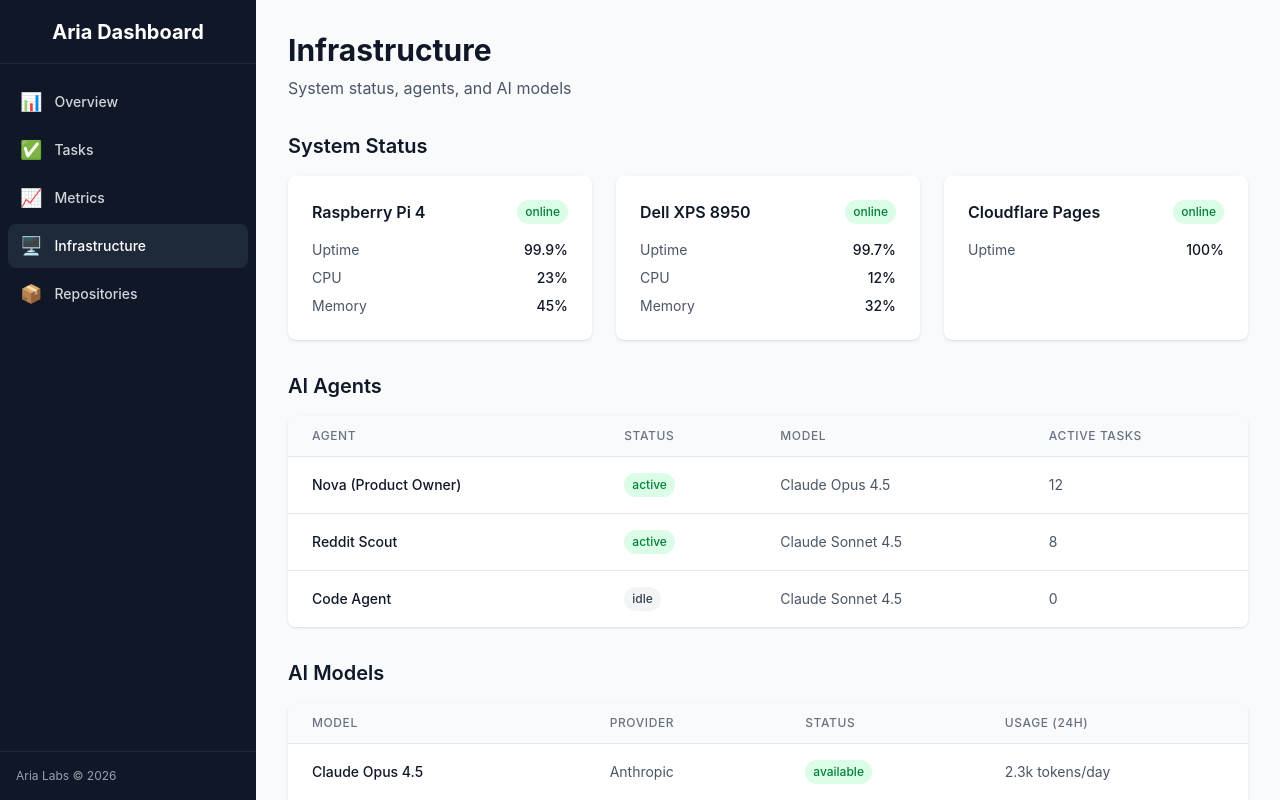
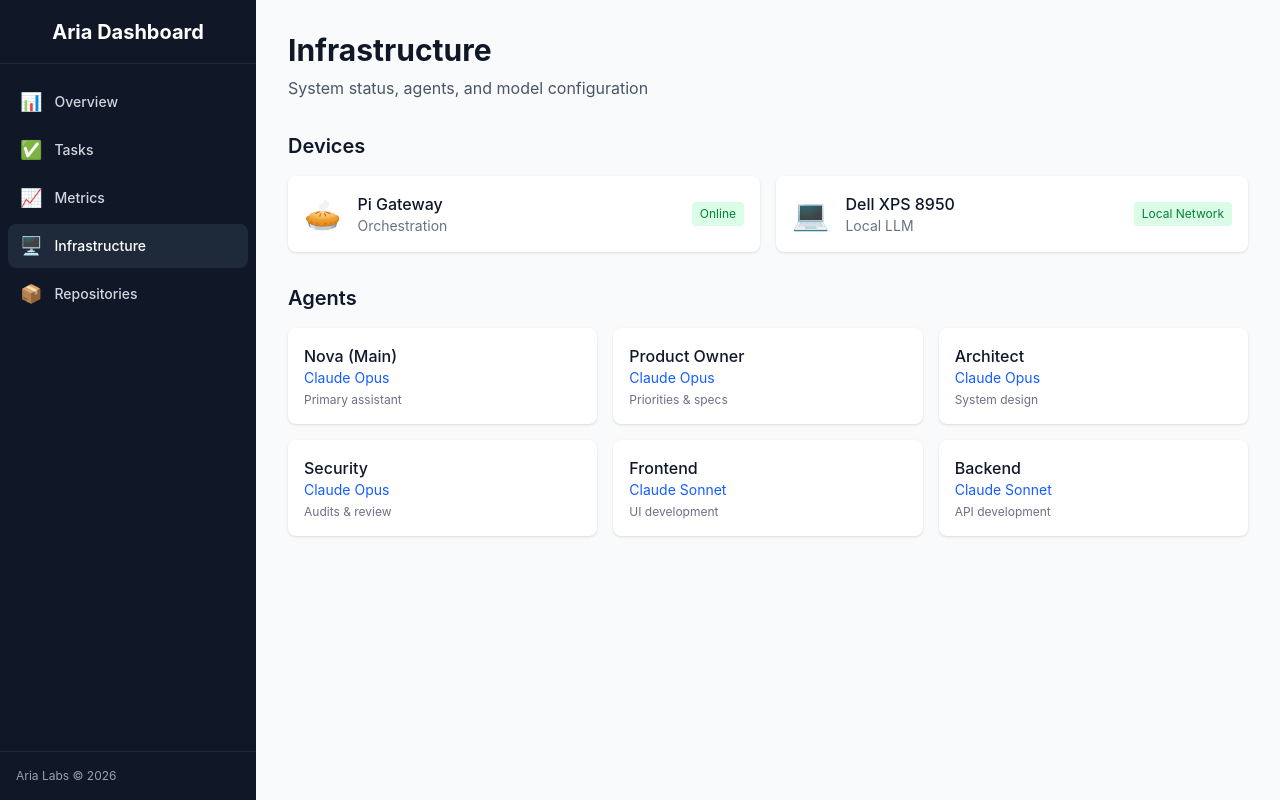
Before and after one commit to jeremyspofford/aria-dashboard-next, a Next.js app: page /infrastructure in a window 1280 px wide. Built offline with nearby package versions, Linux system fonts and the light colour scheme.

Commit message:
Initial Next.js dashboard with routing

```diff
--- a/next.config.ts
+++ b/next.config.ts
@@ -1,8 +1,7 @@
 import type { NextConfig } from 'next';
 
 const nextConfig: NextConfig = {
-  reactStrictMode: true,
-  poweredByHeader: false,
+  output: 'export',
 };
 
 export default nextConfig;
--- a/src/app/infrastructure/page.tsx
+++ b/src/app/infrastructure/page.tsx
@@ -1,157 +1,49 @@
 export default function InfrastructurePage() {
-  const systems = [
-    { name: 'Raspberry Pi 4', status: 'online', uptime: '99.9%', cpu: '23%', memory: '45%' },
-    { name: 'Dell XPS 8950', status: 'online', uptime: '99.7%', cpu: '12%', memory: '32%' },
-    { name: 'Cloudflare Pages', status: 'online', uptime: '100%', cpu: 'N/A', memory: 'N/A' },
+  const devices = [
+    { name: 'Pi Gateway', status: 'Online', role: 'Orchestration', icon: '🥧' },
+    { name: 'Dell XPS 8950', status: 'Local Network', role: 'Local LLM', icon: '💻' },
   ];
 
   const agents = [
-    { name: 'Nova (Product Owner)', status: 'active', model: 'Claude Opus 4.5', tasks: 12 },
-    { name: 'Reddit Scout', status: 'active', model: 'Claude Sonnet 4.5', tasks: 8 },
-    { name: 'Code Agent', status: 'idle', model: 'Claude Sonnet 4.5', tasks: 0 },
-  ];
-
-  const models = [
-    { name: 'Claude Opus 4.5', provider: 'Anthropic', status: 'available', usage: '2.3k tokens/day' },
-    { name: 'Claude Sonnet 4.5', provider: 'Anthropic', status: 'available', usage: '5.1k tokens/day' },
-    { name: 'GPT-4o', provider: 'OpenAI', status: 'available', usage: '1.2k tokens/day' },
+    { name: 'Nova (Main)', model: 'Claude Opus', role: 'Primary assistant' },
+    { name: 'Product Owner', model: 'Claude Opus', role: 'Priorities & specs' },
+    { name: 'Architect', model: 'Claude Opus', role: 'System design' },
+    { name: 'Security', model: 'Claude Opus', role: 'Audits & review' },
+    { name: 'Frontend', model: 'Claude Sonnet', role: 'UI development' },
+    { name: 'Backend', model: 'Claude Sonnet', role: 'API development' },
   ];
 
   return (
     <div className="p-8">
-      <div className="mb-8">
       <h1 className="text-3xl font-bold text-gray-900">Infrastructure</h1>
-        <p className="mt-2 text-gray-600">System status, agents, and AI models</p>
+      <p className="mt-2 text-gray-600">System status, agents, and model configuration</p>
+
+      <div className="mt-8">
+        <h2 className="text-xl font-semibold mb-4">Devices</h2>
+        <div className="grid grid-cols-1 md:grid-cols-2 gap-4">
+          {devices.map((d) => (
+            <div key={d.name} className="rounded-lg bg-white p-4 shadow flex items-center gap-4">
+              <span className="text-3xl">{d.icon}</span>
+              <div>
+                <p className="font-medium">{d.name}</p>
+                <p className="text-sm text-gray-500">{d.role}</p>
               </div>
-
-      <div className="space-y-8">
-        {/* System Status */}
-        <div>
-          <h2 className="mb-4 text-xl font-semibold text-gray-900">System Status</h2>
-          <div className="grid grid-cols-1 gap-6 md:grid-cols-3">
-            {systems.map((system) => (
-              <div key={system.name} className="rounded-lg bg-white p-6 shadow">
-                <div className="flex items-center justify-between">
-                  <h3 className="font-semibold text-gray-900">{system.name}</h3>
-                  <span
-                    className={`inline-flex items-center rounded-full px-2 py-1 text-xs font-medium ${
-                      system.status === 'online'
-                        ? 'bg-green-100 text-green-700'
-                        : 'bg-red-100 text-red-700'
-                    }`}
-                  >
-                    {system.status}
-                  </span>
-                </div>
-                <div className="mt-4 space-y-2">
-                  <div className="flex justify-between text-sm">
-                    <span className="text-gray-600">Uptime</span>
-                    <span className="font-medium text-gray-900">{system.uptime}</span>
-                  </div>
-                  {system.cpu !== 'N/A' && (
-                    <>
-                      <div className="flex justify-between text-sm">
-                        <span className="text-gray-600">CPU</span>
-                        <span className="font-medium text-gray-900">{system.cpu}</span>
-                      </div>
-                      <div className="flex justify-between text-sm">
-                        <span className="text-gray-600">Memory</span>
-                        <span className="font-medium text-gray-900">{system.memory}</span>
-                      </div>
-                    </>
-                  )}
-                </div>
+              <span className="ml-auto px-2 py-1 rounded text-xs bg-green-100 text-green-700">{d.status}</span>
             </div>
           ))}
         </div>
       </div>
 
-        {/* AI Agents */}
-        <div>
-          <h2 className="mb-4 text-xl font-semibold text-gray-900">AI Agents</h2>
-          <div className="overflow-hidden rounded-lg bg-white shadow">
-            <table className="min-w-full divide-y divide-gray-200">
-              <thead className="bg-gray-50">
-                <tr>
-                  <th className="px-6 py-3 text-left text-xs font-medium uppercase tracking-wider text-gray-500">
-                    Agent
-                  </th>
-                  <th className="px-6 py-3 text-left text-xs font-medium uppercase tracking-wider text-gray-500">
-                    Status
-                  </th>
-                  <th className="px-6 py-3 text-left text-xs font-medium uppercase tracking-wider text-gray-500">
-                    Model
-                  </th>
-                  <th className="px-6 py-3 text-left text-xs font-medium uppercase tracking-wider text-gray-500">
-                    Active Tasks
-                  </th>
-                </tr>
-              </thead>
-              <tbody className="divide-y divide-gray-200 bg-white">
-                {agents.map((agent) => (
-                  <tr key={agent.name}>
-                    <td className="whitespace-nowrap px-6 py-4 text-sm font-medium text-gray-900">
-                      {agent.name}
-                    </td>
-                    <td className="whitespace-nowrap px-6 py-4 text-sm">
-                      <span
-                        className={`inline-flex rounded-full px-2 py-1 text-xs font-medium ${
-                          agent.status === 'active'
-                            ? 'bg-green-100 text-green-700'
-                            : 'bg-gray-100 text-gray-700'
-                        }`}
-                      >
-                        {agent.status}
-                      </span>
-                    </td>
-                    <td className="whitespace-nowrap px-6 py-4 text-sm text-gray-600">{agent.model}</td>
-                    <td className="whitespace-nowrap px-6 py-4 text-sm text-gray-600">{agent.tasks}</td>
-                  </tr>
+      <div className="mt-8">
+        <h2 className="text-xl font-semibold mb-4">Agents</h2>
+        <div className="grid grid-cols-1 md:grid-cols-2 lg:grid-cols-3 gap-4">
+          {agents.map((a) => (
+            <div key={a.name} className="rounded-lg bg-white p-4 shadow">
+              <p className="font-medium">{a.name}</p>
+              <p className="text-sm text-blue-600">{a.model}</p>
+              <p className="text-xs text-gray-500 mt-1">{a.role}</p>
+            </div>
           ))}
-              </tbody>
-            </table>
-          </div>
-        </div>
-
-        {/* AI Models */}
-        <div>
-          <h2 className="mb-4 text-xl font-semibold text-gray-900">AI Models</h2>
-          <div className="overflow-hidden rounded-lg bg-white shadow">
-            <table className="min-w-full divide-y divide-gray-200">
-              <thead className="bg-gray-50">
-                <tr>
-                  <th className="px-6 py-3 text-left text-xs font-medium uppercase tracking-wider text-gray-500">
-                    Model
-                  </th>
-                  <th className="px-6 py-3 text-left text-xs font-medium uppercase tracking-wider text-gray-500">
-                    Provider
-                  </th>
-                  <th className="px-6 py-3 text-left text-xs font-medium uppercase tracking-wider text-gray-500">
-                    Status
-                  </th>
-                  <th className="px-6 py-3 text-left text-xs font-medium uppercase tracking-wider text-gray-500">
-                    Usage (24h)
-                  </th>
-                </tr>
-              </thead>
-              <tbody className="divide-y divide-gray-200 bg-white">
-                {models.map((model) => (
-                  <tr key={model.name}>
-                    <td className="whitespace-nowrap px-6 py-4 text-sm font-medium text-gray-900">
-                      {model.name}
-                    </td>
-                    <td className="whitespace-nowrap px-6 py-4 text-sm text-gray-600">{model.provider}</td>
-                    <td className="whitespace-nowrap px-6 py-4 text-sm">
-                      <span className="inline-flex rounded-full bg-green-100 px-2 py-1 text-xs font-medium text-green-700">
-                        {model.status}
-                      </span>
-                    </td>
-                    <td className="whitespace-nowrap px-6 py-4 text-sm text-gray-600">{model.usage}</td>
-                  </tr>
-                ))}
-              </tbody>
-            </table>
-          </div>
         </div>
       </div>
     </div>
--- a/src/app/repos/page.tsx
+++ b/src/app/repos/page.tsx
@@ -1,126 +1,29 @@
 export default function ReposPage() {
   const repos = [
-    {
-      name: 'aria-dashboard-next',
-      description: 'Next.js dashboard for task management and monitoring',
-      status: 'active',
-      language: 'TypeScript',
-      stars: 0,
-      lastCommit: '2 hours ago',
-      deployment: 'dashboard.arialabs.ai',
-    },
-    {
-      name: 'nova-dashboard',
-      description: 'Static dashboard for Aria Labs',
-      status: 'active',
-      language: 'HTML/CSS',
-      stars: 0,
-      lastCommit: '2 days ago',
-      deployment: 'nova.arialabs.ai',
-    },
-    {
-      name: 'portfolio',
-      description: 'Jeremy\'s personal portfolio website',
-      status: 'active',
-      language: 'React',
-      stars: 0,
-      lastCommit: '1 week ago',
-      deployment: 'jeremy.arialabs.ai',
-    },
-    {
-      name: 'accountability-dashboard',
-      description: 'Personal accountability tracking',
-      status: 'active',
-      language: 'TypeScript',
-      stars: 0,
-      lastCommit: '3 days ago',
-      deployment: 'accountability.arialabs.ai',
-    },
-    {
-      name: 'suppr',
-      description: 'Reddit suppression tool',
-      status: 'active',
-      language: 'React',
-      stars: 0,
-      lastCommit: '1 week ago',
-      deployment: 'suppr.arialabs.ai',
-    },
+    { name: 'aria-labs-dashboard', desc: 'Monitoring dashboard', lang: 'TypeScript' },
+    { name: 'accountability-dashboard', desc: 'Track politician votes', lang: 'TypeScript' },
+    { name: 'suppr', desc: 'Social dining app', lang: 'TypeScript' },
+    { name: 'portfolio', desc: 'Personal portfolio', lang: 'TypeScript' },
+    { name: 'dotfiles', desc: 'Machine configs', lang: 'Shell' },
   ];
 
   return (
     <div className="p-8">
-      <div className="mb-8">
-        <h1 className="text-3xl font-bold text-gray-900">Repositories</h1>
-        <p className="mt-2 text-gray-600">Manage your GitHub repositories and deployments</p>
-      </div>
+      <h1 className="text-3xl font-bold text-gray-900">Repositories</h1>
+      <p className="mt-2 text-gray-600">GitHub repositories and projects</p>
 
-      <div className="mb-6 flex items-center justify-between">
-        <div className="flex gap-4">
-          <input
-            type="search"
-            placeholder="Search repositories..."
-            className="rounded-lg border border-gray-300 px-4 py-2 focus:border-blue-500 focus:outline-none focus:ring-1 focus:ring-blue-500"
-          />
-          <select className="rounded-lg border border-gray-300 px-4 py-2 focus:border-blue-500 focus:outline-none focus:ring-1 focus:ring-blue-500">
-            <option>All Languages</option>
-            <option>TypeScript</option>
-            <option>React</option>
-            <option>HTML/CSS</option>
-          </select>
-        </div>
-        <button className="rounded-lg bg-blue-600 px-4 py-2 text-white transition-colors hover:bg-blue-700">
-          + New Repository
-        </button>
-      </div>
-
-      <div className="space-y-4">
-        {repos.map((repo) => (
-          <div key={repo.name} className="rounded-lg bg-white p-6 shadow transition-shadow hover:shadow-md">
+      <div className="mt-8 grid grid-cols-1 md:grid-cols-2 lg:grid-cols-3 gap-4">
+        {repos.map((r) => (
+          <div key={r.name} className="rounded-lg bg-white p-4 shadow hover:shadow-md transition-shadow">
             <div className="flex items-start justify-between">
-              <div className="flex-1">
-                <div className="flex items-center gap-3">
-                  <h3 className="text-xl font-semibold text-gray-900">{repo.name}</h3>
-                  <span
-                    className={`inline-flex items-center rounded-full px-2 py-1 text-xs font-medium ${
-                      repo.status === 'active'
-                        ? 'bg-green-100 text-green-700'
-                        : 'bg-gray-100 text-gray-700'
-                    }`}
-                  >
-                    {repo.status}
-                  </span>
-                </div>
-                <p className="mt-2 text-gray-600">{repo.description}</p>
-                <div className="mt-4 flex flex-wrap gap-4 text-sm text-gray-500">
-                  <span className="flex items-center gap-1">
-                    <span className="h-3 w-3 rounded-full bg-blue-500"></span>
-                    {repo.language}
-                  </span>
-                  <span>⭐ {repo.stars}</span>
-                  <span>🕒 {repo.lastCommit}</span>
-                  {repo.deployment && (
-                    <span className="flex items-center gap-1">
-                      🚀
-                      <a
-                        href={`https://${repo.deployment}`}
-                        target="_blank"
-                        rel="noopener noreferrer"
-                        className="text-blue-600 hover:underline"
-                      >
-                        {repo.deployment}
-                      </a>
-                    </span>
-                  )}
-                </div>
+              <div>
+                <p className="font-medium text-blue-600">{r.name}</p>
+                <p className="text-sm text-gray-500 mt-1">{r.desc}</p>
               </div>
-              <div className="flex gap-2">
-                <button className="rounded-lg border border-gray-300 px-3 py-1 text-sm transition-colors hover:bg-gray-50">
-                  View
-                </button>
-                <button className="rounded-lg border border-gray-300 px-3 py-1 text-sm transition-colors hover:bg-gray-50">
-                  Deploy
-                </button>
-              </div>
+              <span className="text-xs bg-gray-100 px-2 py-1 rounded">{r.lang}</span>
+            </div>
+            <div className="mt-4 flex gap-2">
+              <a href={`https://github.com/jeremyspofford/${r.name}`} target="_blank" className="text-xs text-gray-500 hover:text-gray-700">GitHub ↗</a>
             </div>
           </div>
         ))}
```
Also changed, not shown: tailwind.config.ts (+2 -13 lines), 1 other file (tests, documents, lock files or other folders). Lines whose indentation alone changed are shown as unchanged.
